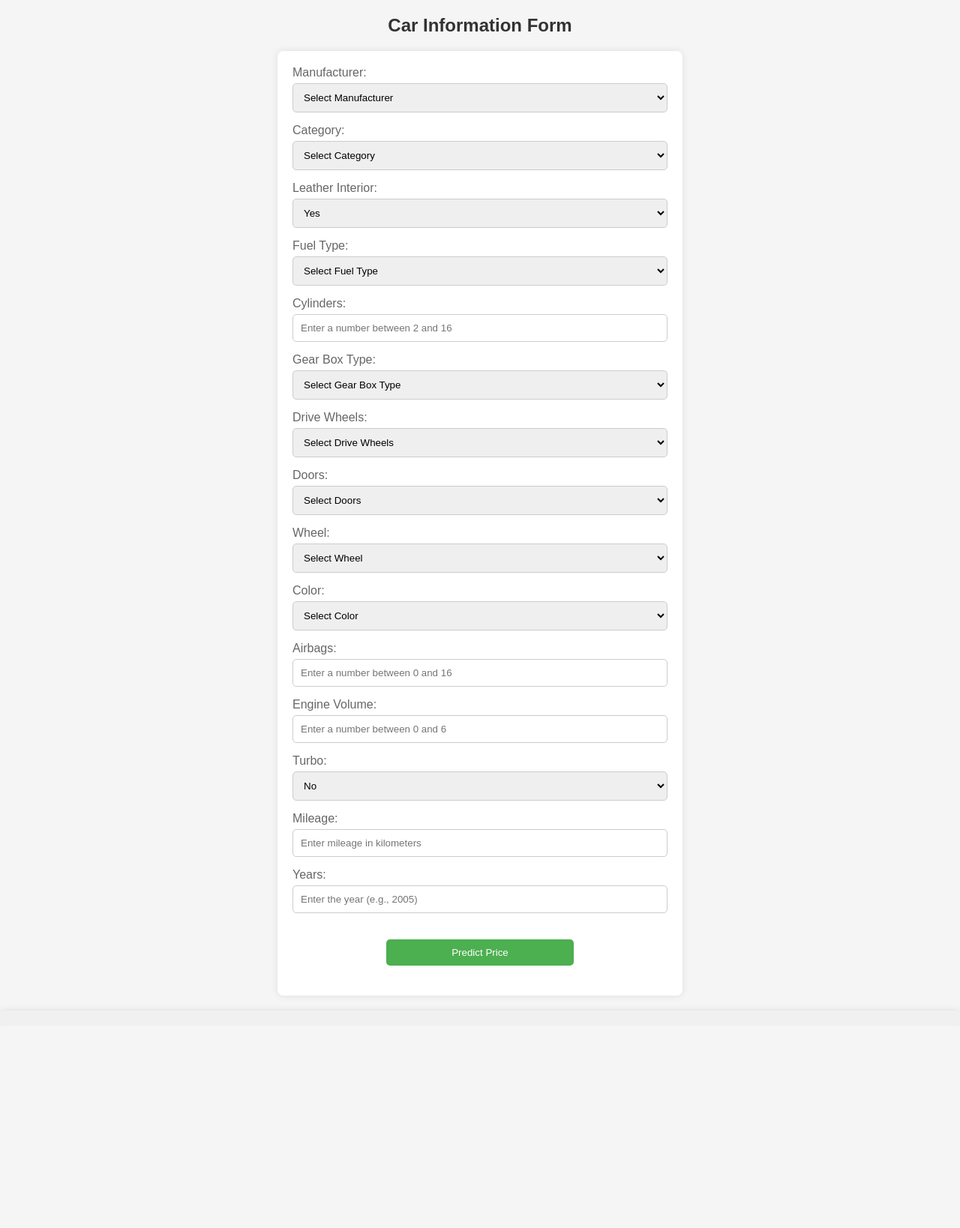
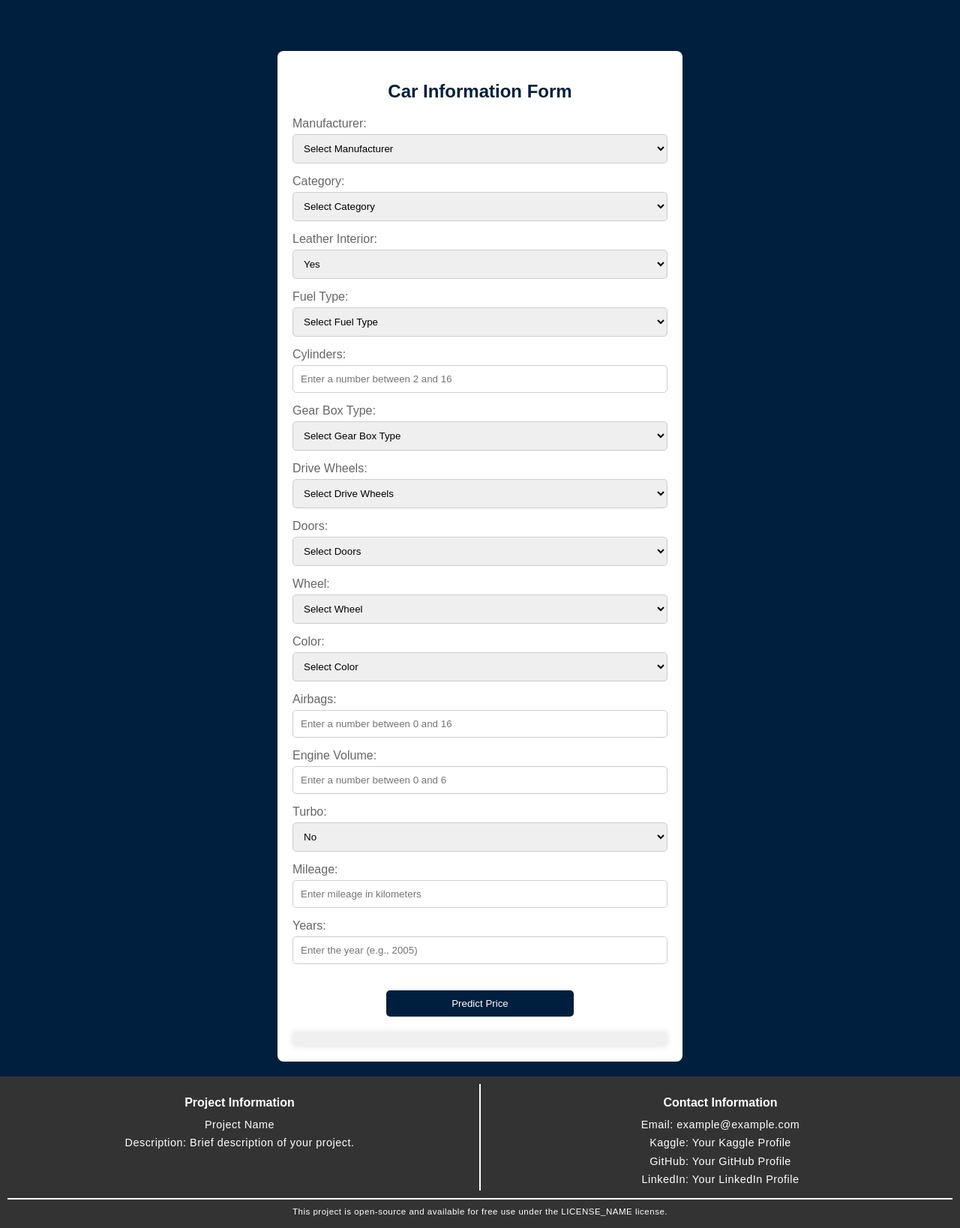
Before and after one commit to idalz/car-price-prediction, a Flask app: page / in a window 1280 px wide. Shown: the whole page at 75% size. Before the commit the page ends 1288 px from the top, so only its background shows below. Run offline with Flask 3, Linux system fonts and the light colour scheme.

Commit message:
changes in html and css

```diff
--- a/static/styles.css
+++ b/static/styles.css
@@ -3,16 +3,23 @@ body {
     background-color: #f5f5f5;
     margin: 0;
     padding: 0;
+    /*background-color: #808080; /*Steel Grey*/
+    background-color: #001f3f; /*Deep Blue*/
+    /*background-color: #333333; /*Dark Charcoal*/
+    /*background-color: #C0C0C0; /*Silver*/
+    /*background-color: #000000; /*Graphite Black*/
+
 }
 
 h2 {
     text-align: center;
-    color: #333;
+    color: #001f3f;
 }
 
 form {
     max-width: 500px;
     margin: 0 auto;
+    margin-bottom: 20px;
     background-color: #fff;
     padding: 20px;
     border-radius: 8px;
@@ -53,7 +60,7 @@ input[type="submit"]:hover {
 }
 
 button[type="submit"] {
-    background-color: #4CAF50; /* Green background color */
+    background-color: #001f3f; /* Green background color */
     color: white; /* White text color */
     border: none; /* Remove border */
     padding: 10px; /* Increase padding for height */
@@ -80,3 +87,70 @@ button[type="submit"]:hover {
     border-radius: 5px; /* Add rounded corners */
     box-shadow: 0 0 10px rgba(0, 0, 0, 0.1); /* Add box shadow */
 }
+
+/* Footer Styles */
+footer {
+    background-color: #333;
+    color: #fff;
+    padding: 10px; /* Reduced padding */
+    text-align: center;
+    width: 100%;
+    box-sizing: border-box; /* Ensure padding and border are included in width calculation */
+    bottom: 0;
+    left: 0;
+    right: 0;
+}
+
+.container {
+    display: flex;
+    justify-content: space-between;
+}
+
+/* Style for the left block */
+.left-block {
+    width: 50%; /* Adjusted width to accommodate thinner borders and spacing */
+    border-right: 1px solid #fff; /* Thinner border */
+    padding-right: 10px; /* Reduced padding */
+    box-sizing: border-box;
+}
+
+/* Style for the right block */
+.right-block {
+    width: 50%; /* Adjusted width to accommodate thinner borders and spacing */
+    border-left: 1px solid #fff; /* Thinner border */
+    padding-left: 10px; /* Reduced padding */
+    box-sizing: border-box;
+}
+
+/* Style for the copyright line */
+.copyright {
+    clear: both;
+    margin-top: 10px;
+    border-top: 2px solid #fff; /* Thinner border */
+    padding-top: 5px; /* Reduced padding */
+    font-size: 0.8em;
+}
+
+/* Additional Styles */
+h3 {
+    font-size: 1em;
+    margin-bottom: 10px;
+}
+
+p {
+    margin: 3px 0; /* Reduced margin */
+    font-size: 0.9em; /* Reduced font size */
+    line-height: 1.5; /* Increased line height for better readability */
+    letter-spacing: 0.5px; /* Added letter spacing for aesthetic */
+    font-family: Arial, sans-serif; /* Added font family for consistency */
+}
+
+a {
+    color: #fff;
+    text-decoration: none;
+    transition: color 0.3s ease;
+}
+
+a:hover {
+    color: #bbb; /* Lighter color on hover */
+}
--- a/templates/index.html
+++ b/templates/index.html
@@ -9,6 +9,7 @@
 <body>
     <h2>Car Information Form</h2>
     <form id="carForm">
+        <h2>Car Information Form</h2>
         <label for="Manufacturer">Manufacturer:</label>
         <select id="Manufacturer" name="Manufacturer" required>
             <option value="">Select Manufacturer</option>
@@ -186,8 +187,27 @@
         <input type="number" id="years" name="years" step="1" min="1970" max="2024" placeholder="Enter the year (e.g., 2005)" required><br>
 
         <button type="submit">Predict Price</button>
+        <div id="predictedPrice"></div>
     </form>
-    <div id="predictedPrice"/>
+    <footer>
+        <div class="container">
+          <div class="left-block">
+            <h3>Project Information</h3>
+            <p>Project Name</p>
+            <p>Description: Brief description of your project.</p>
+          </div>
+          <div class="right-block">
+            <h3>Contact Information</h3>
+            <p>Email: example@example.com</p>
+            <p>Kaggle: <a href="https://www.kaggle.com/yourusername">Your Kaggle Profile</a></p>
+            <p>GitHub: <a href="https://github.com/yourusername">Your GitHub Profile</a></p>
+            <p>LinkedIn: <a href="https://www.linkedin.com/in/yourusername">Your LinkedIn Profile</a></p>
+        </div>
+        </div>
+        <div class="copyright">
+            <p>This project is open-source and available for free use under the <a href="link-to-license">LICENSE_NAME</a> license.</p>
+        </div>
+    </footer>
     <script>
         document.getElementById('carForm').addEventListener('submit', function(event) {
             event.preventDefault();
```
